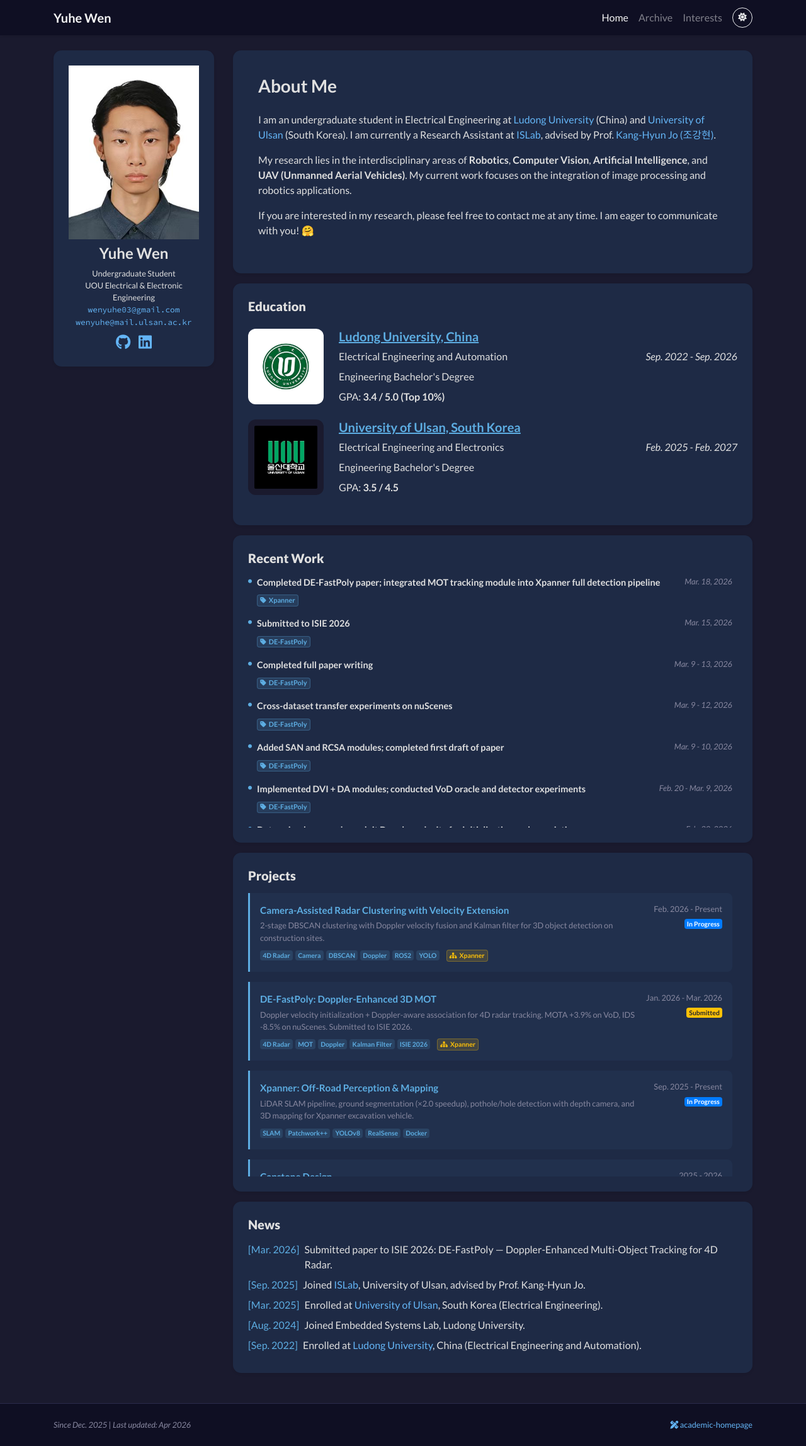
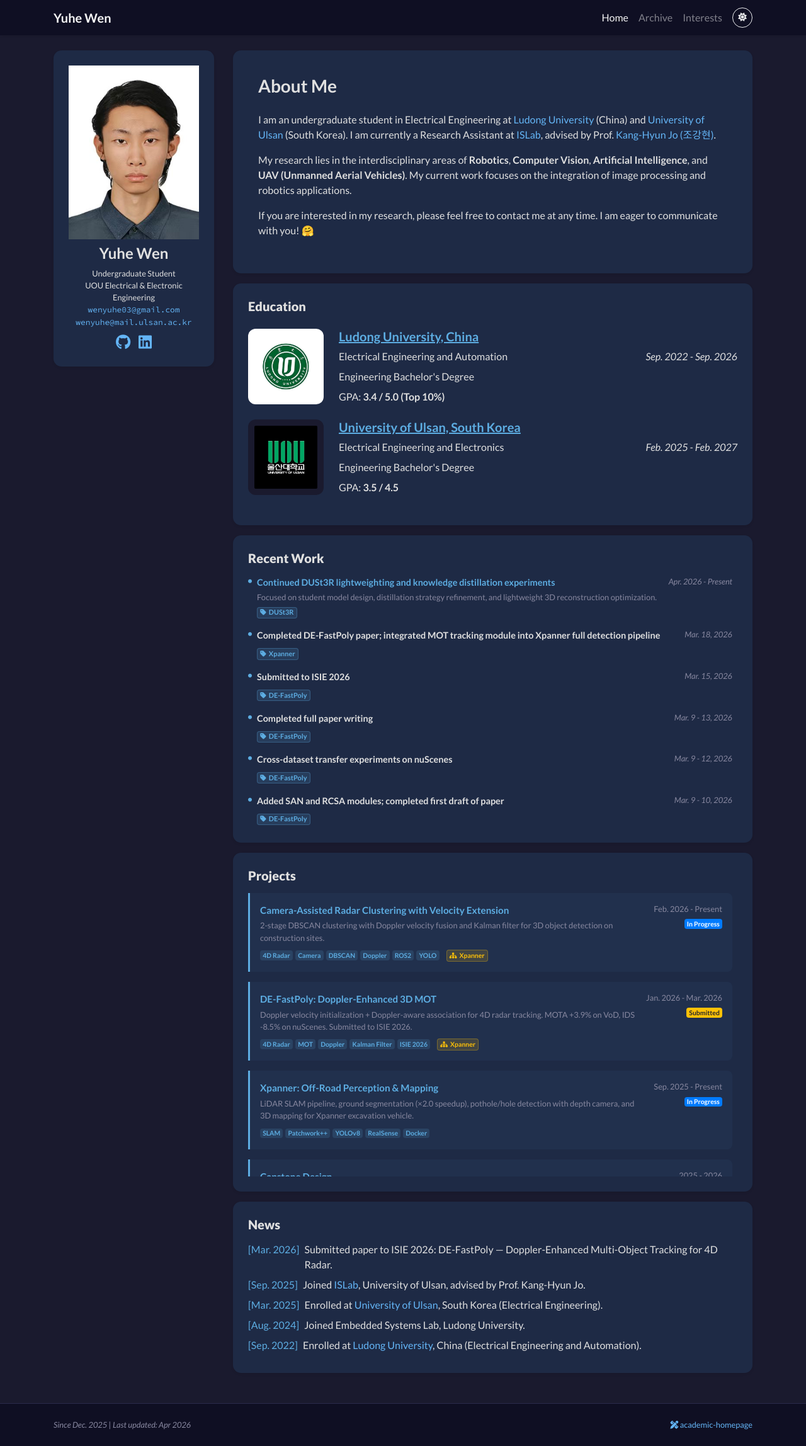
Before and after one commit to solomon0256/solomon0256.github.io, a Jekyll site: the page built from index.html, in a window 1280 px wide. Shown: the whole page at 63% size. Built offline with Jekyll 4.4.1, drawn with Linux system fonts in a browser that asks for light colours; nearby versions of some CDN libraries; a style sheet for code colours, icons or effects is not loaded.

Commit message:
Add DUSt3R recent work entry

```diff
--- a/_data/profile.yml
+++ b/_data/profile.yml
@@ -58,6 +58,13 @@ education:
 
 recent_work:
   items:
+  - title: "Continued DUSt3R lightweighting and knowledge distillation experiments"
+    description: "Focused on student model design, distillation strategy refinement, and lightweight 3D reconstruction optimization."
+    date: "Apr. 2026 - Present"
+    sort_date: 2026-04-01
+    project: "DUSt3R"
+    link: "/archive/dust3r-lightweight"
+
   - title: "Recent Work Started"
     description: ""
     date: "Dec. 2025"
```
